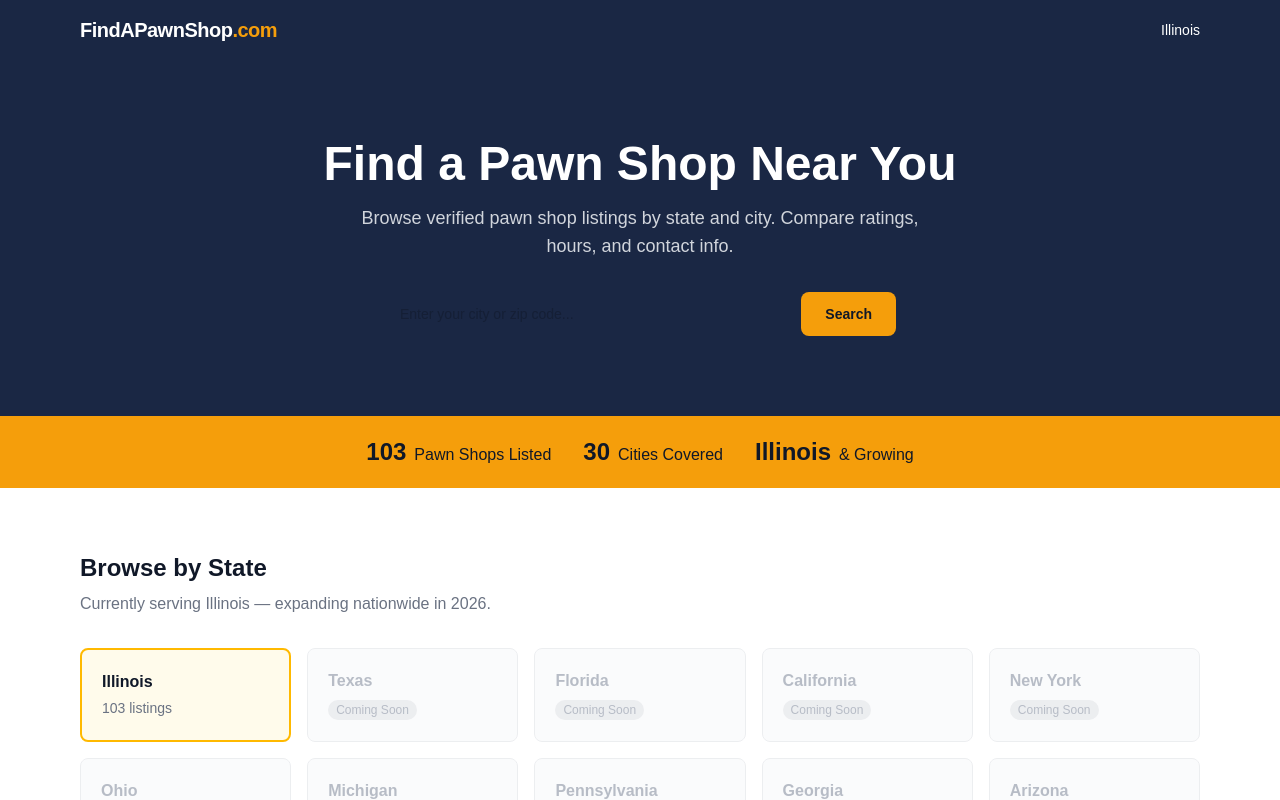
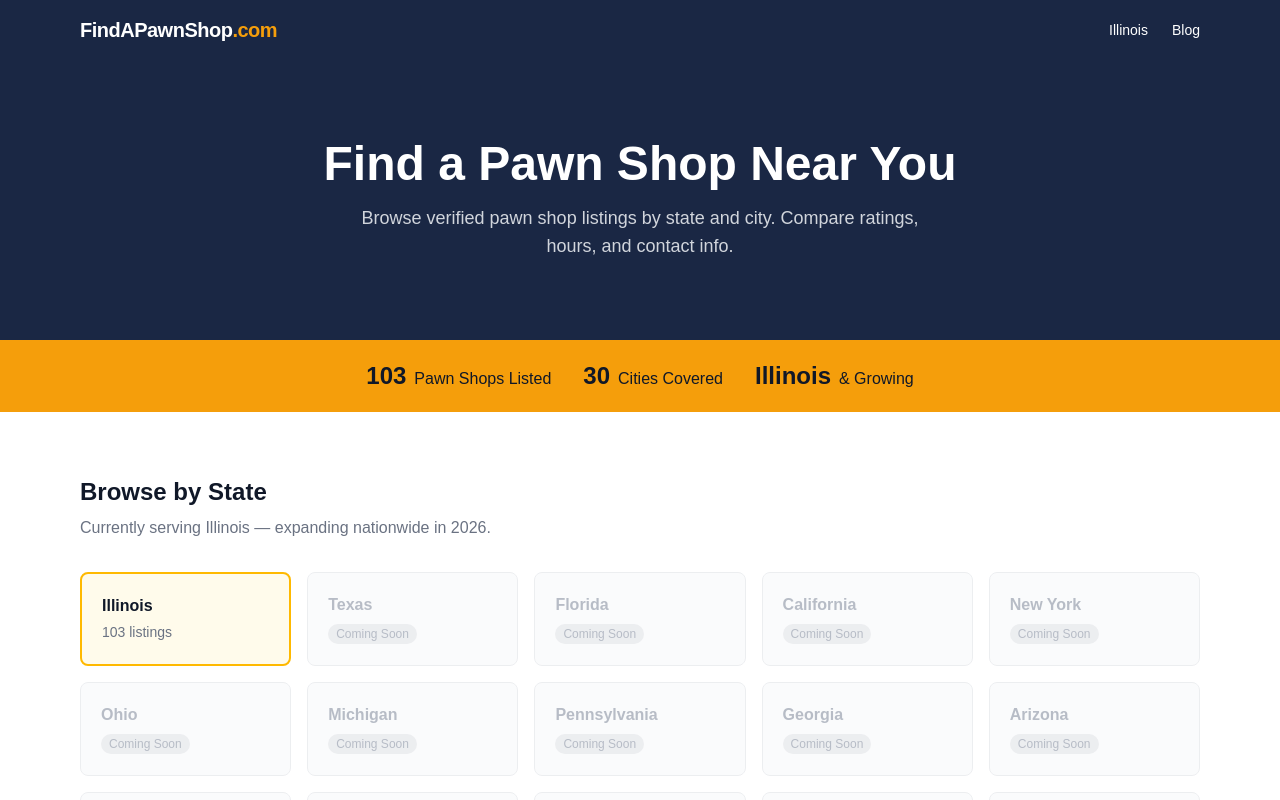
Before and after one commit to arouvalis/find-a-pawn-shop, a Next.js app: page / in a window 1280 px wide. Shown: the top 800 px of the page. Built offline with nearby package versions, Linux system fonts and the light colour scheme.

Commit message:
Remove search bar, add Blog nav link

```diff
--- a/src/app/page.tsx
+++ b/src/app/page.tsx
@@ -21,23 +21,9 @@ export default function HomePage() {
         <h1 className="text-4xl sm:text-5xl font-bold mb-4">
           Find a Pawn Shop Near You
         </h1>
-        <p className="text-gray-300 text-lg mb-8 max-w-xl mx-auto">
+        <p className="text-gray-300 text-lg max-w-xl mx-auto">
           Browse verified pawn shop listings by state and city. Compare ratings, hours, and contact info.
         </p>
-        <div className="max-w-lg mx-auto flex gap-2">
-          <input
-            type="text"
-            placeholder="Enter your city or zip code..."
-            className="flex-1 px-4 py-3 rounded-lg text-gray-900 text-sm outline-none"
-            readOnly
-          />
-          <button
-            style={{ backgroundColor: "#f59e0b" }}
-            className="px-6 py-3 rounded-lg font-semibold text-gray-900 hover:opacity-90 transition-opacity text-sm"
-          >
-            Search
-          </button>
-        </div>
       </section>
 
       {/* Stats bar */}
--- a/src/components/Header.tsx
+++ b/src/components/Header.tsx
@@ -11,6 +11,9 @@ export default function Header() {
           <Link href="/illinois" className="hover:text-amber-400 transition-colors">
             Illinois
           </Link>
+          <Link href="/blog" className="hover:text-amber-400 transition-colors">
+            Blog
+          </Link>
         </nav>
       </div>
     </header>
```
